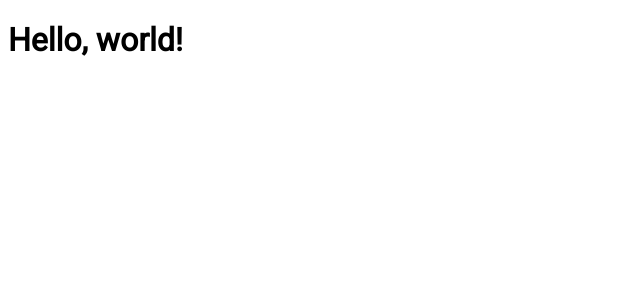
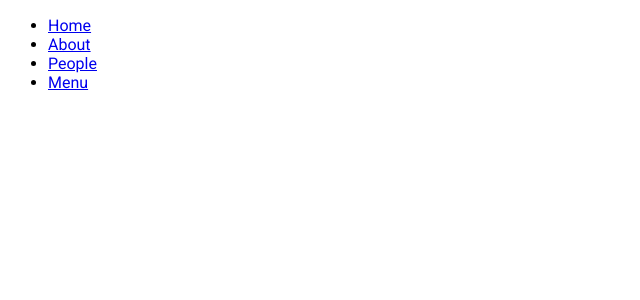
Before and after one commit to osu-cs494-w24/using-react-router, a React (Vite) app: page / in a window 1280 px wide. Shown: the top 300 px of the page, without its empty margins (0-640 px from the left). Built offline with nearby package versions, Linux system fonts and the light colour scheme.

Commit message:
Add code from 1/31 lecture.

```diff
--- a/package.json
+++ b/package.json
@@ -13,7 +13,8 @@
   },
   "dependencies": {
     "react": "^18.2.0",
-    "react-dom": "^18.2.0"
+    "react-dom": "^18.2.0",
+    "react-router-dom": "^6.21.3"
   },
   "devDependencies": {
     "@types/react": "^18.2.43",
--- a/src/Routes.jsx
+++ b/src/Routes.jsx
@@ -1,3 +1,5 @@
+import { Link, NavLink, Outlet, useParams } from 'react-router-dom'
+
 const menu = {
     tacos: {
         name: "Tacos",
@@ -20,7 +22,14 @@ const menu = {
 }
 
 export function Home() {
-    return <h1>Home</h1>
+    return (
+        <>
+            <h1>Home</h1>
+            <p><Link to="/about">About</Link></p>
+            <p><Link to="/people">People</Link></p>
+            <p><Link to="/menu">Menu</Link></p>
+        </>
+    )
 }
 
 export function About() {
@@ -34,3 +43,36 @@ export function People() {
 export function Menu() {
     return <h1>Menu</h1>
 }
+
+export function Root() {
+    return (
+        <>
+            <nav>
+                <ul>
+                    <li><NavLink to="/home">Home</NavLink></li>
+                    <li><NavLink to="/about">About</NavLink></li>
+                    <li><NavLink to="/people">People</NavLink></li>
+                    <li><NavLink to="/menu">Menu</NavLink></li>
+                </ul>
+            </nav>
+            <main><Outlet /></main>
+        </>
+    )
+}
+
+export function MenuItem() {
+    const params = useParams()
+    console.log("== params:", params)
+
+    const menuItem = menu[params.menuItem]
+
+    return (
+        <>
+            <h2>{menuItem.name} - ${menuItem.price}</h2>
+            <p>{menuItem.description}</p>
+            <div>
+                <img src={menuItem.image} />
+            </div>
+        </>
+    )
+}
--- a/src/index.css
+++ b/src/index.css
@@ -7,3 +7,7 @@ body {
 img {
     width: 300px;
 }
+
+a.active {
+  background-color: #f19090;
+}
--- a/src/main.jsx
+++ b/src/main.jsx
@@ -1,10 +1,27 @@
 import React from 'react'
 import ReactDOM from 'react-dom/client'
+import { createBrowserRouter, RouterProvider } from 'react-router-dom'
+
+import { Home, About, People, Menu, Root, MenuItem } from './Routes'
 
 import './index.css'
 
+const router = createBrowserRouter([
+    {
+        path: "/",
+        element: <Root />,
+        children: [
+            { path: "home", element: <Home /> },
+            { path: "about", element: <About /> },
+            { path: "people", element: <People /> },
+            { path: "menu", element: <Menu /> },
+            { path: "menu/:menuItem", element: <MenuItem /> }
+        ]
+    },
+])
+
 ReactDOM.createRoot(document.getElementById('root')).render(
     <React.StrictMode>
-        <h1>Hello, world!</h1>
-    </React.StrictMode>,
+        <RouterProvider router={router} />
+    </React.StrictMode>
 )
```
Also changed, not shown: 1 other file (tests, documents, lock files or other folders).
